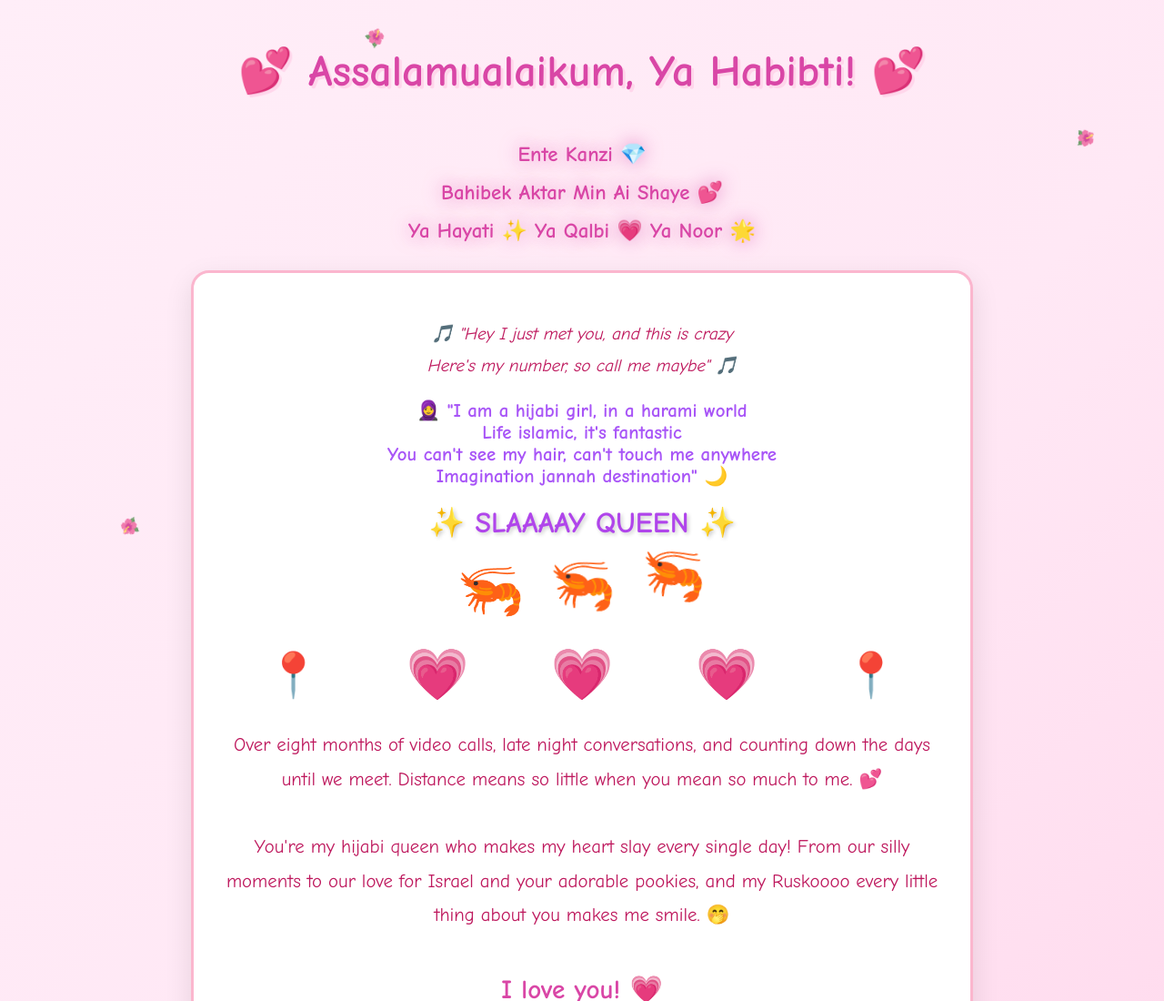
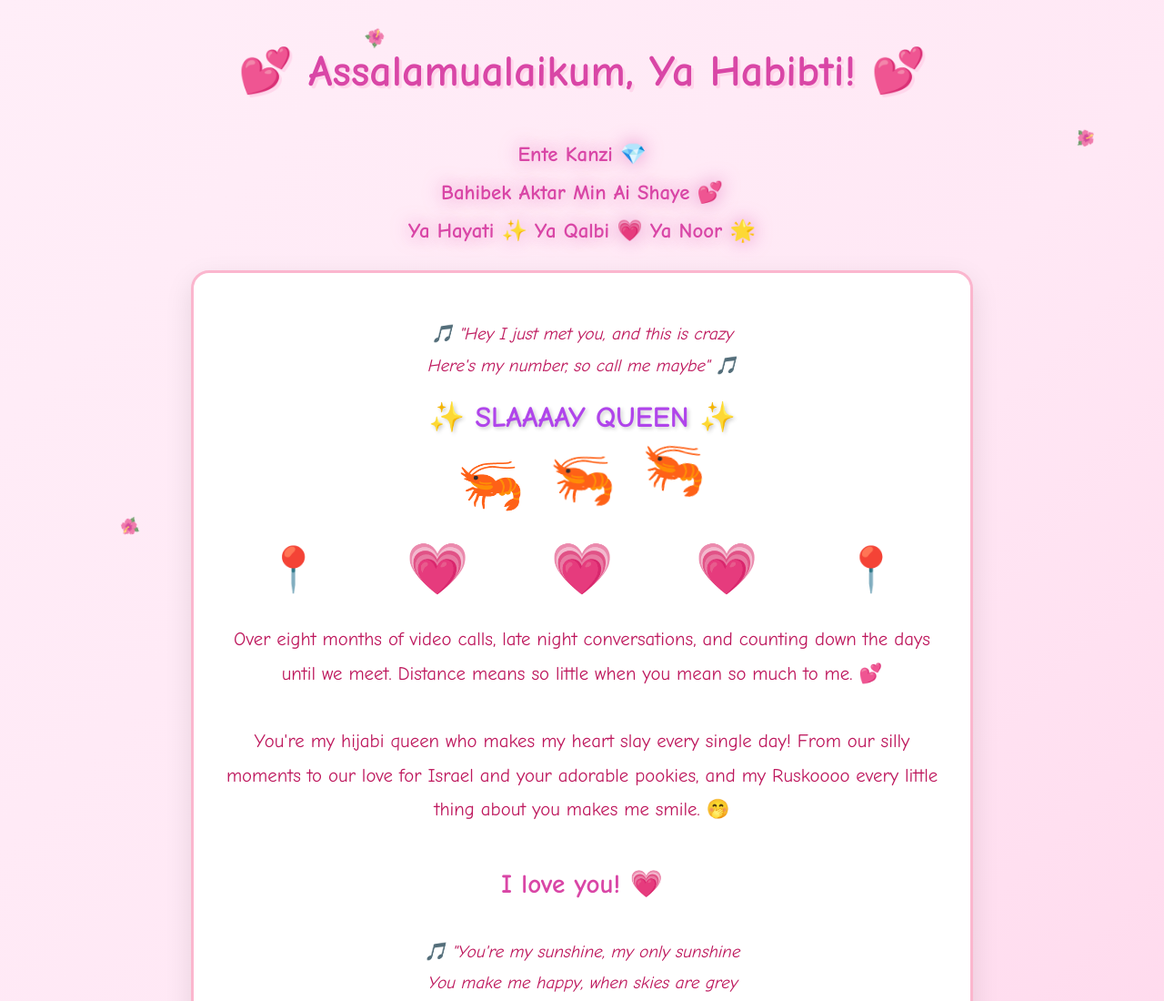
Before and after one commit to adeel-lab8/mineormine, a plain HTML site: page index.html in a window 1280 px wide. Shown: the top 1100 px of the page at 91% size. Drawn offline with Linux system fonts and the light colour scheme.

Commit message:
Update index.html

```diff
--- a/index.html
+++ b/index.html
@@ -316,13 +316,6 @@
                 Here's my number, so call me maybe" 🎵
             </div>
 
-            <div class="hijabi-reference">
-                🧕 "I am a hijabi girl, in a harami world<br>
-                Life islamic, it's fantastic<br>
-                You can't see my hair, can't touch me anywhere<br>
-                Imagination jannah destination" 🌙
-            </div>
-
             <div class="slay-text">
                 ✨ SLAAAAY QUEEN ✨
             </div>
```
